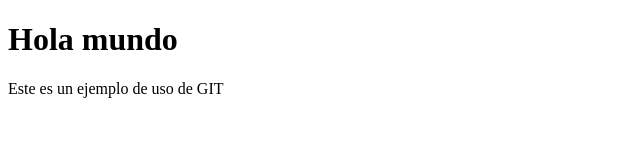
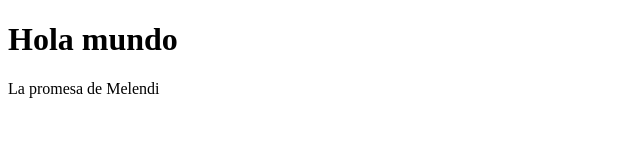
Before and after one commit to GarozJ/Repo1Actividad1, a plain HTML site: page actividad/index.html in a window 1280 px wide. Shown: the whole page, without its empty margins (0-640 px from the left). Drawn offline with Linux system fonts and the light colour scheme.

Commit message:
Modificacion index

```diff
--- a/actividad/index.html
+++ b/actividad/index.html
@@ -7,6 +7,6 @@
 </head>
 <body>
     <h1>Hola mundo</h1>
-    <p>Este es un ejemplo de uso de GIT</p>
+    <p>La promesa de Melendi</p>
 </body>
 </html>
```
